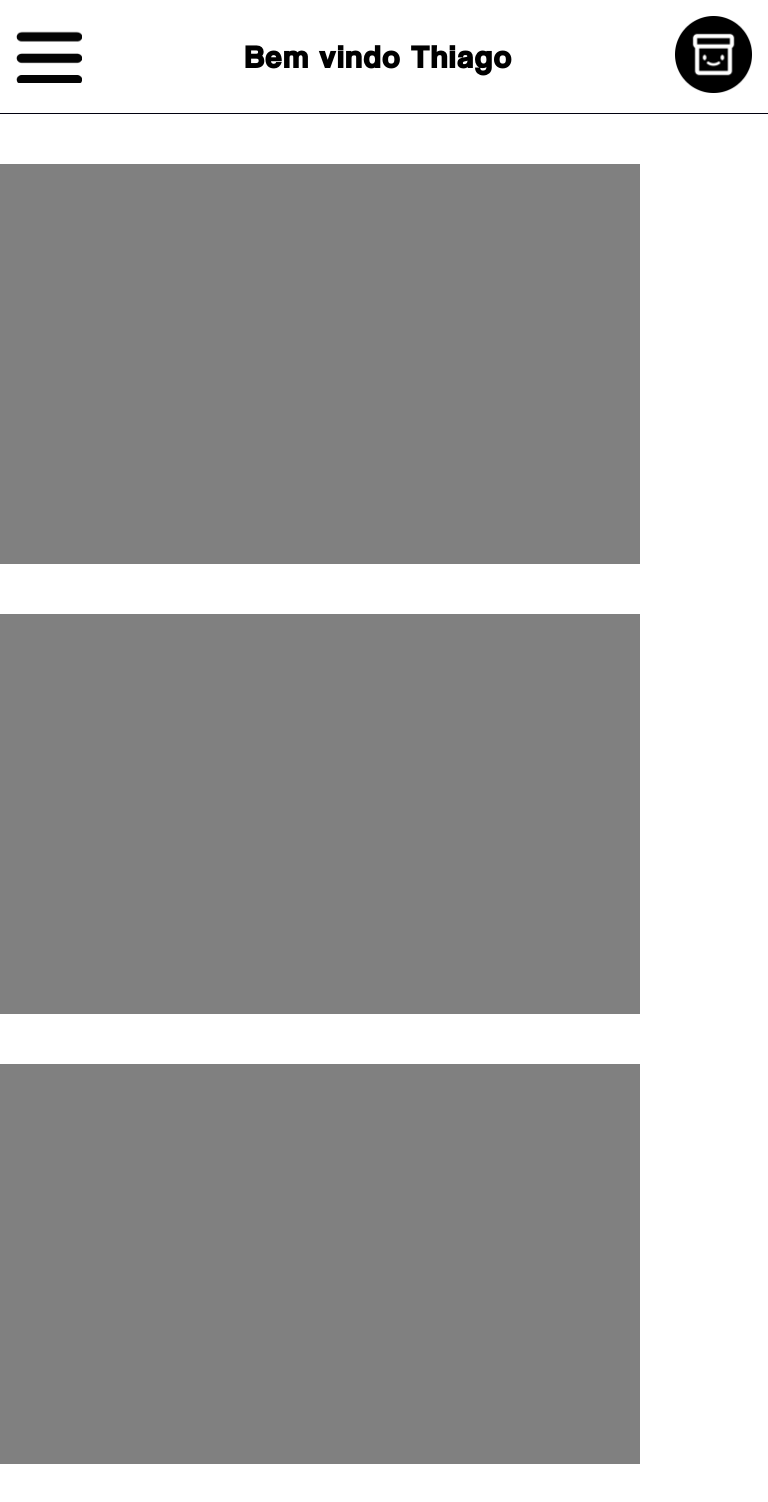
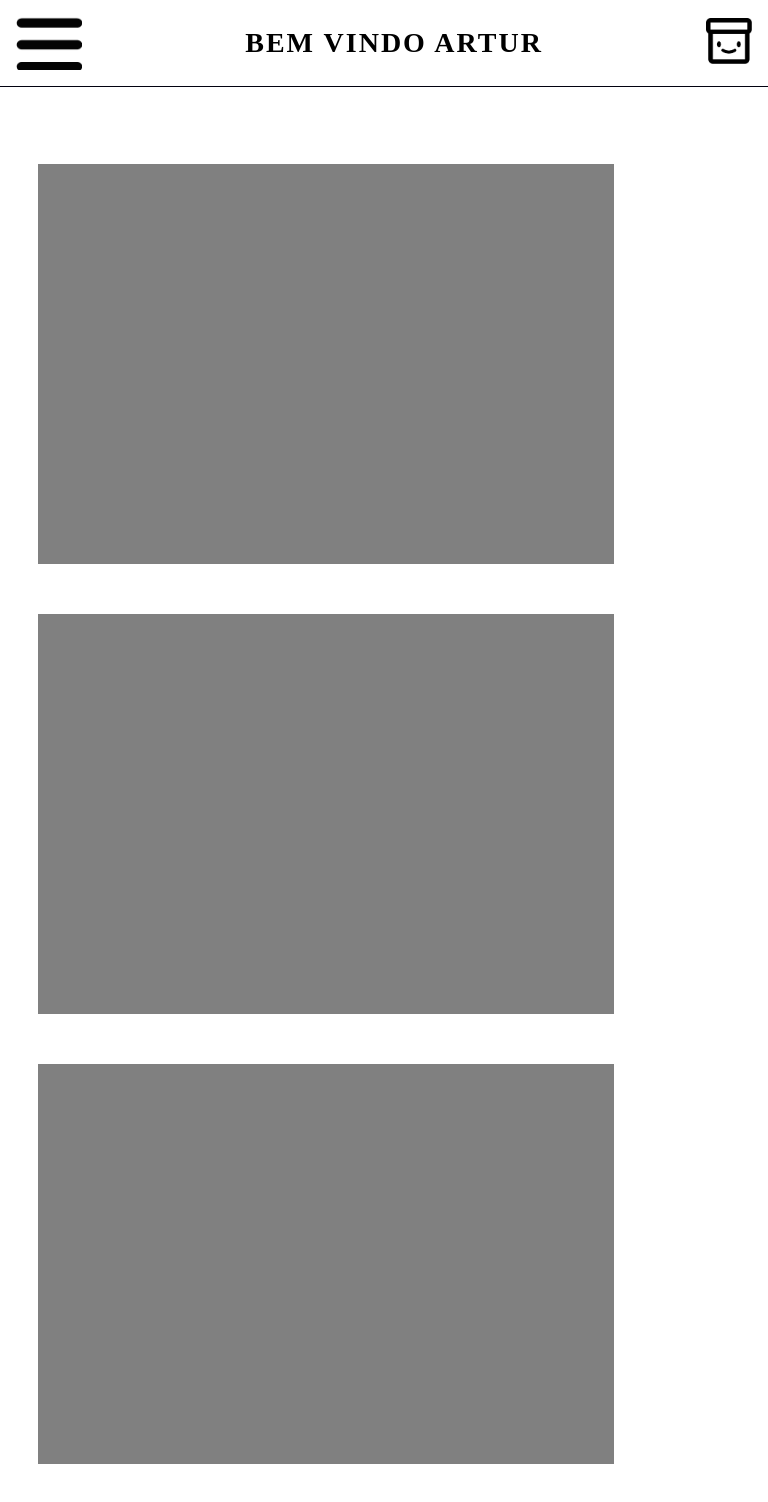
Before and after one commit to winvirg/Trackventory, a Next.js app: page /user/home in a window 768 px wide. Shown: the top 1502 px of the page. Before the commit the page ends 1464 px from the top, so only its background shows below. Built offline with nearby package versions, Linux system fonts and the light colour scheme.

Commit message:
Ajustes Tablet Retrato

```diff
--- a/src/app/components/menu_interno.tsx
+++ b/src/app/components/menu_interno.tsx
@@ -46,7 +46,7 @@ export default function Menu(props:any) {
                 </div>
                 <h1>Bem vindo {props.usuario}</h1>
                 <div className={styles.perfil_config}>
-                    <Image src="/images/icone.png" className={styles.imagem_perfil} alt="TrackVentory logo" width={160} height={80} priority/>
+                    <Image src="/images/icone_logo_preta.png" className={styles.imagem_perfil} alt="TrackVentory logo" width={160} height={80} priority/>
                 </div>
             </div>
         </header>
--- a/src/app/globals.css
+++ b/src/app/globals.css
@@ -2,7 +2,7 @@
   box-sizing: border-box;
   padding: 0;
   margin: 0;
-  font-family: Coolvetica;
+  font-family: Montserrat;
   letter-spacing: 2px
 }
 
@@ -44,7 +44,7 @@ a {
 
 @media only screen and (min-width: 601px) and (max-width: 768px) {
   body {
-      font-size: 16px;
+      font-size: 14px;
   }
 }
 
--- a/src/app/page.module.css
+++ b/src/app/page.module.css
@@ -558,6 +558,7 @@
     border-bottom: solid rgb(1, 1, 15) 1px;
     display: flex;
     justify-content: space-between;
+    text-transform: uppercase;
     align-items: center;
     flex-direction: row;
     min-height: auto;
@@ -577,7 +578,7 @@
   }
 
   .perfil_config .imagem_perfil{
-    height: 10vw;
+    height: 6vw;
     width: auto;
   }
 
@@ -636,26 +637,27 @@
     grid-template-rows: 1fr 1fr 1fr;
     gap: 50px;
     width: 100%;
-    max-width: 600px;
-    margin-top: 50px;
+    max-width: 80vh;
+    margin: 10% 5% 50px 5%;
+
   }
 
   .gridpainel_home .controle_estoque{
     background-color: gray;
     height: 50vh;
-    width: 80vh;
+    width: 90%;
   }
 
   .gridpainel_home .estatistica_venda{
     background-color: gray;
     height: 50vh;
-    width: 80vh;
+    width: 90%;
   }
 
   .gridpainel_home .ultimas_vendas{
     background-color: gray;
     height: 50vh;
-    width: 80vh;
+    width: 90%;
   }
 }
 
--- a/src/app/user/home/page.tsx
+++ b/src/app/user/home/page.tsx
@@ -9,7 +9,7 @@ import Menu from "@/app/components/menu_interno";
 
 export default function Home() {
 
-    const name_user = "Thiago";
+    const name_user = "Artur";
 
     return (
         <div className={styles.pagina_home}>
```
